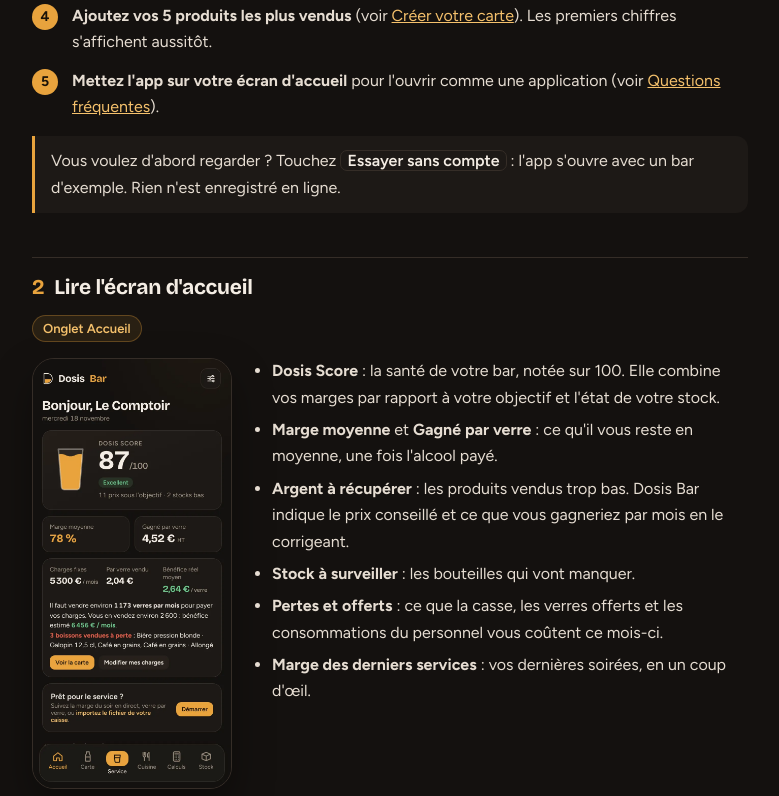
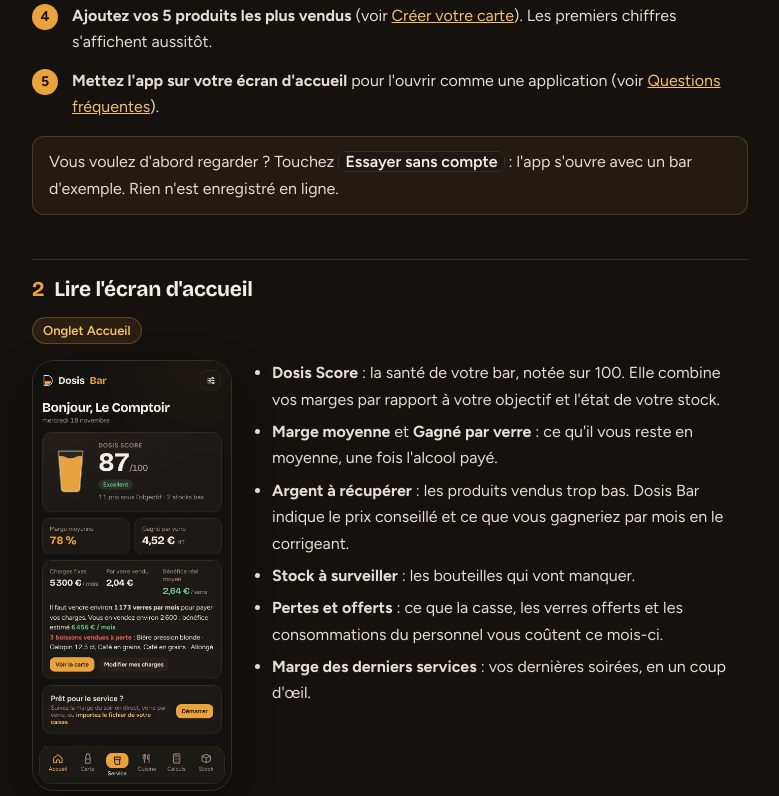
Before and after one commit to Coca2277/dosisbar, a plain HTML site: page guide.html in a window 1280 px wide. Shown: the part 835-1631 px from the top of the page, without its empty margins (250-1029 px from the left). Drawn offline with Linux system fonts and the light colour scheme.

Commit message:
Guide : encadré astuce plus sobre
Co-Authored-By: Claude Opus 5.5 <noreply@anthropic.com>
Claude-Session: https://claude.ai/code/session_019jfyKYsDEV5VwJ5L23rTgR

```diff
--- a/guide.html
+++ b/guide.html
@@ -22,7 +22,7 @@
   ol.pas{counter-reset:p;list-style:none;margin:8px 0 16px}
   ol.pas>li{counter-increment:p;position:relative;padding-left:40px;margin-bottom:12px}
   ol.pas>li::before{content:counter(p);position:absolute;left:0;top:1px;width:26px;height:26px;border-radius:50%;background:var(--amber);color:#1a1208;font-weight:700;font-size:14px;display:grid;place-items:center}
-  .astuce{border-left:3px solid var(--amber);background:var(--card);border-radius:0 12px 12px 0;padding:12px 16px;margin:14px 0}
+  .astuce{background:rgba(232,163,61,.07);border:1px solid rgba(232,163,61,.22);border-radius:12px;padding:12px 16px;margin:14px 0}
   .astuce p{margin:0}
   .ecran{display:flex;gap:20px;align-items:flex-start;margin:6px 0 10px}
   .ecran img{flex:none;width:200px;height:auto;border-radius:22px;border:1px solid var(--line);box-shadow:0 18px 40px rgba(0,0,0,.35)}
```
